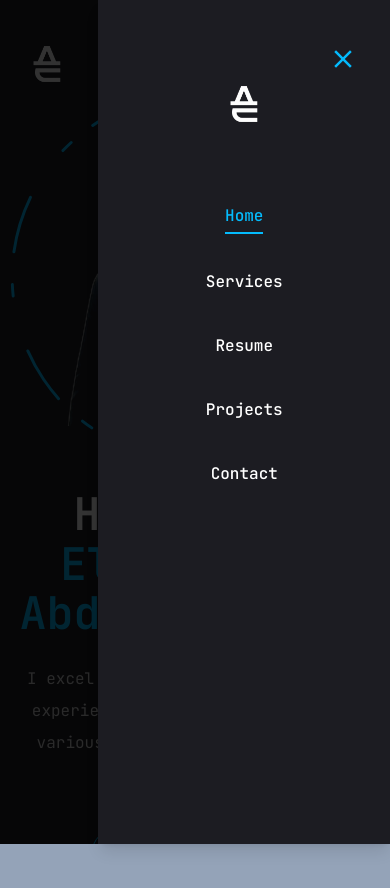
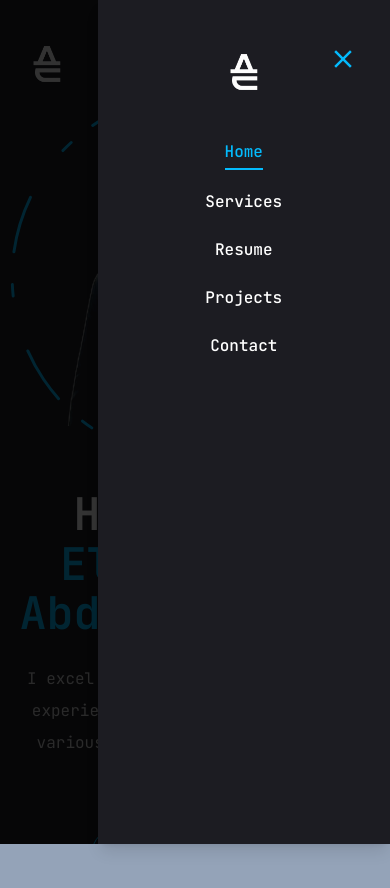
Before and after one commit to ABDOOMARI11/abdelmoughith-portfolio, a Next.js app: page / in a window 390 px wide. Both pictures are taken after a click on the button 359 px from the left and 64 px from the top of the page. Shown: the top 888 px of the page. Built offline with nearby package versions, Linux system fonts and the light colour scheme.

Commit message:
added v1

```diff
--- a/components/MobileNav.jsx
+++ b/components/MobileNav.jsx
@@ -44,16 +44,12 @@ const MobileNav = () => {
         </button>
       </SheetTrigger>
       <SheetContent className="flex flex-col">
-        <div className="flex justify-center items-center my-12">
+        <div className="flex justify-center items-center my-4">
           <Link href="/">
-            <img
-              src="/assets/logo (2).png"
-              alt="Logo"
-              className="h-16 xl:h-16"
-            />
+            <img src="/assets/logo (2).png" alt="Logo" className="h-16 xl:h-16" />
           </Link>
         </div>
-        <nav className="flex flex-col justify-center items-center gap-8">
+        <nav className="flex flex-col justify-center items-center gap-4">
           {links.map((link, index) => (
             <Link
               href={link.path}
```
